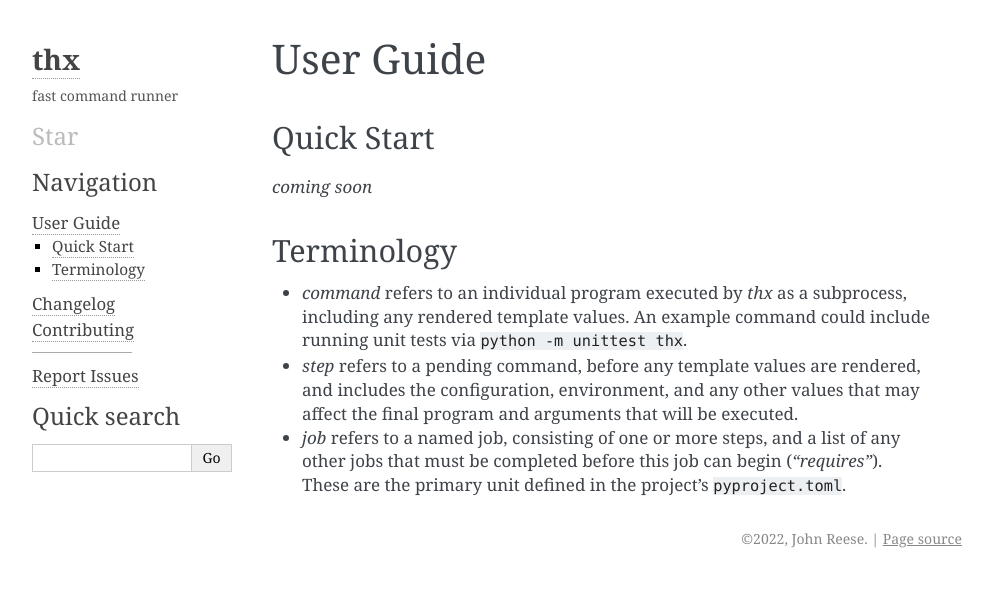
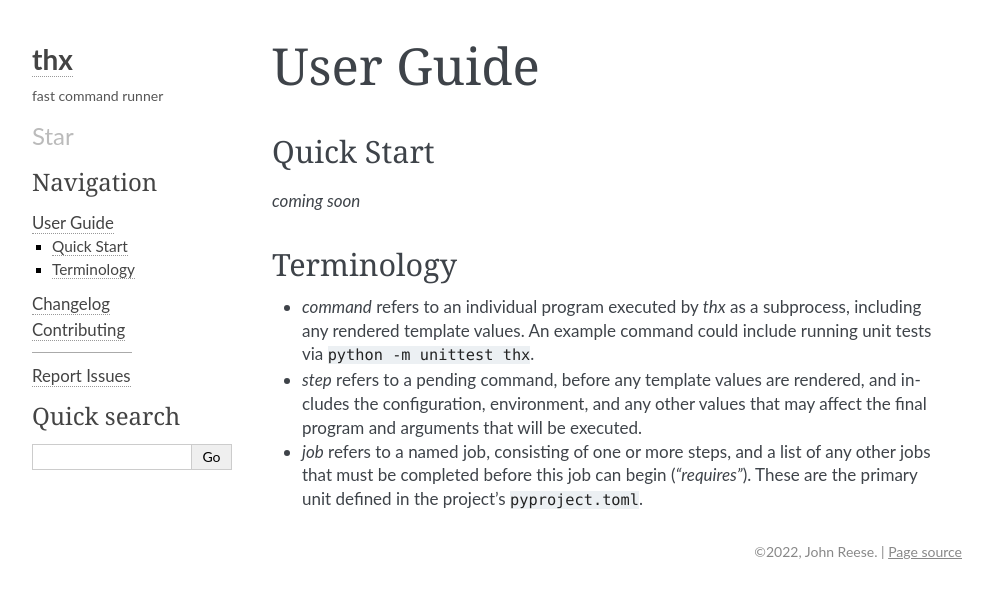
Before and after one commit to omnilib/thx, a Sphinx documentation site: the page built from docs/guide.rst, in a window 1280 px wide. Shown: the top 598 px of the page, without its empty margins (148-1141 px from the left). Built offline with Sphinx 7.4.7, drawn with Linux system fonts in a browser that asks for light colours.

Commit message:
Style improvements with real fonts and fixed FA buttons

```diff
--- a/docs/_static/custom.css
+++ b/docs/_static/custom.css
@@ -15,6 +15,14 @@ div.omnilib-badges a {
 }
 
 div.omnilib-badges a:hover {
-    color: #777;
+    color: #97F;
     border: none;
 }
+
+div.sphinxsidebarwrapper h1.class {
+    font-family: ff-tisa-web-pro, Georgia, serif;
+}
+
+div.body h1 {
+    font-size: 300%;
+}
--- a/docs/_templates/omnilib.html
+++ b/docs/_templates/omnilib.html
@@ -16,9 +16,10 @@
     </a>
     &nbsp;
     <a href="https://github.com/{{theme_github_user}}/{{theme_github_repo}}" alt="View site source">
-        <i class="far fa-code"></i>
+        <i class="fa fa-code"></i>
     </a>
 
 </div>
 
-<script src="https://kit.fontawesome.com/7b536acf49.js" crossorigin="anonymous"></script>
+<link rel="stylesheet" href="https://use.fontawesome.com/releases/v5.15.4/css/all.css" integrity="sha384-DyZ88mC6Up2uqS4h/KRgHuoeGwBcD4Ng9SiP4dIRy0EXTlnuz47vAwmeGwVChigm" crossorigin="anonymous">
+<link rel="stylesheet" href="https://use.typekit.net/ale5jph.css">
--- a/docs/conf.py
+++ b/docs/conf.py
@@ -73,6 +73,13 @@ html_theme_options = {
     "extra_nav_links": {
         "Report Issues": "https://github.com/jreese/thx/issues",
     },
+    "font_family": "lato, Helvetica, sans-serif",
+    "code_font_family": (
+        "input-mono-narrow, 'Consolas', 'Menlo', 'DejaVu Sans Mono', "
+        "'Bitstream Vera Sans Mono', monospace"
+    ),
+    "head_font_family": "ff-tisa-web-pro, Georgia, serif",
+    "head_font_size": "280%",
 }
 
 html_sidebars = {
```
